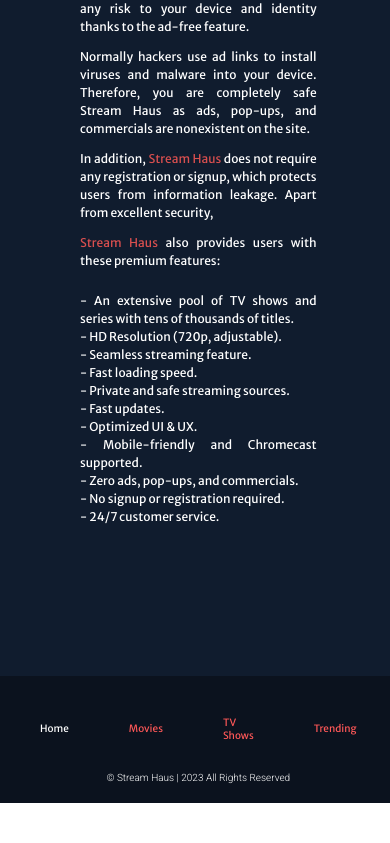
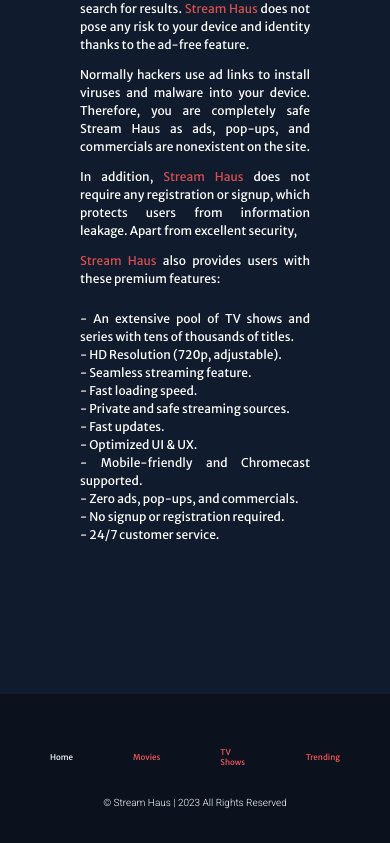
Before and after one commit to odycy21/Web-App-Movie-React, a React (Create React App) app: page / in a window 390 px wide. Shown: the part 1524-2367 px from the top of the page. Before the commit the page ends 2327 px from the top, so only its background shows below. Built offline with nearby package versions, Linux system fonts and the light colour scheme.

Commit message:
Fix Footer text size 2

```diff
--- a/src/Layouts/Footer/footer-style.css
+++ b/src/Layouts/Footer/footer-style.css
@@ -52,14 +52,11 @@
 
 @media screen and (max-width: 412px) {
 
-    .footer_main{
-        padding: 10px 10px;
 
-    }
 
     .footer_links ul{
 
-        font-size: 8px;
+        font-size: 12px;
 
     }
 
@@ -73,14 +70,9 @@
 
 @media screen and (max-width: 768px) {
 
-    .footer_main{
-        padding: 10px 10px;
-
-    }
 
     .footer_links ul{
-
-        font-size: 10px;
+        font-size: 8px;
 
     }
 
```
